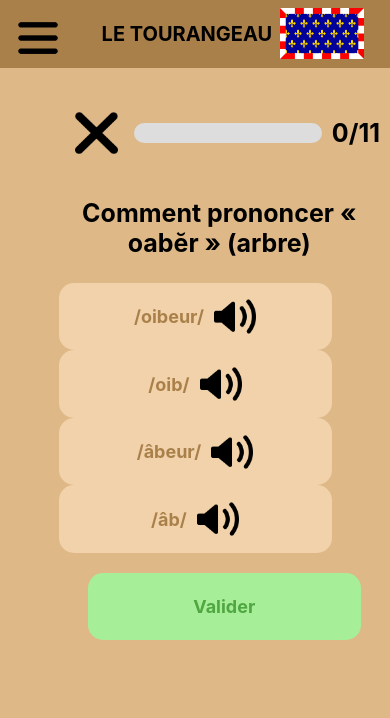
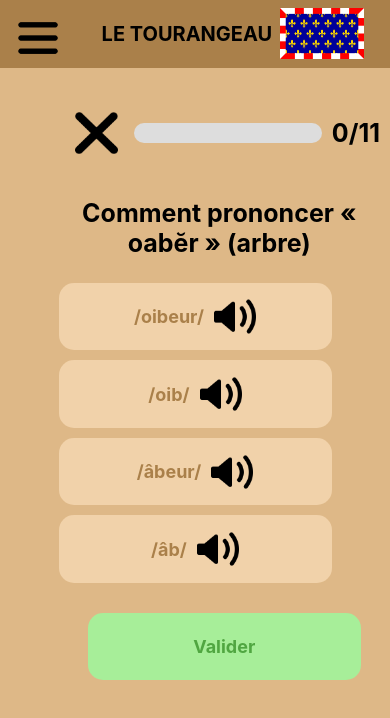
Before and after one commit to ElMala37/tourangeau, a React (Create React App) app: page /exercices/prononciation in a window 390 px wide. Shown: the top 718 px of the page. Built offline with nearby package versions, Linux system fonts and the light colour scheme.

Commit message:
ExoPrononciation

```diff
--- a/src/styles/Exercices/Prononciation.css
+++ b/src/styles/Exercices/Prononciation.css
@@ -314,7 +314,7 @@
     display:flex;
     justify-content: center;
     align-items: center;
-    margin-right: 10px;
+    margin-bottom: 10px;
 }
 
 .BouttonAudio:hover{
@@ -330,7 +330,7 @@
     display:flex;
     justify-content: center;
     align-items: center;
-    margin-right: 10px;
+    margin-bottom: 10px;
 }
 
 .BouttonAudioSelect:hover{
@@ -346,7 +346,7 @@
     display:flex;
     justify-content: center;
     align-items: center;
-    margin-right: 10px;
+    margin-bottom: 10px;
 }
 
 .BouttonAudioBonneRep:hover{
@@ -362,7 +362,7 @@
     display:flex;
     justify-content: center;
     align-items: center;
-    margin-right: 10px;
+    margin-bottom: 10px;
 }
 
 .BouttonAudioMauvRep:hover{
```
Lines whose indentation alone changed are shown as unchanged.
